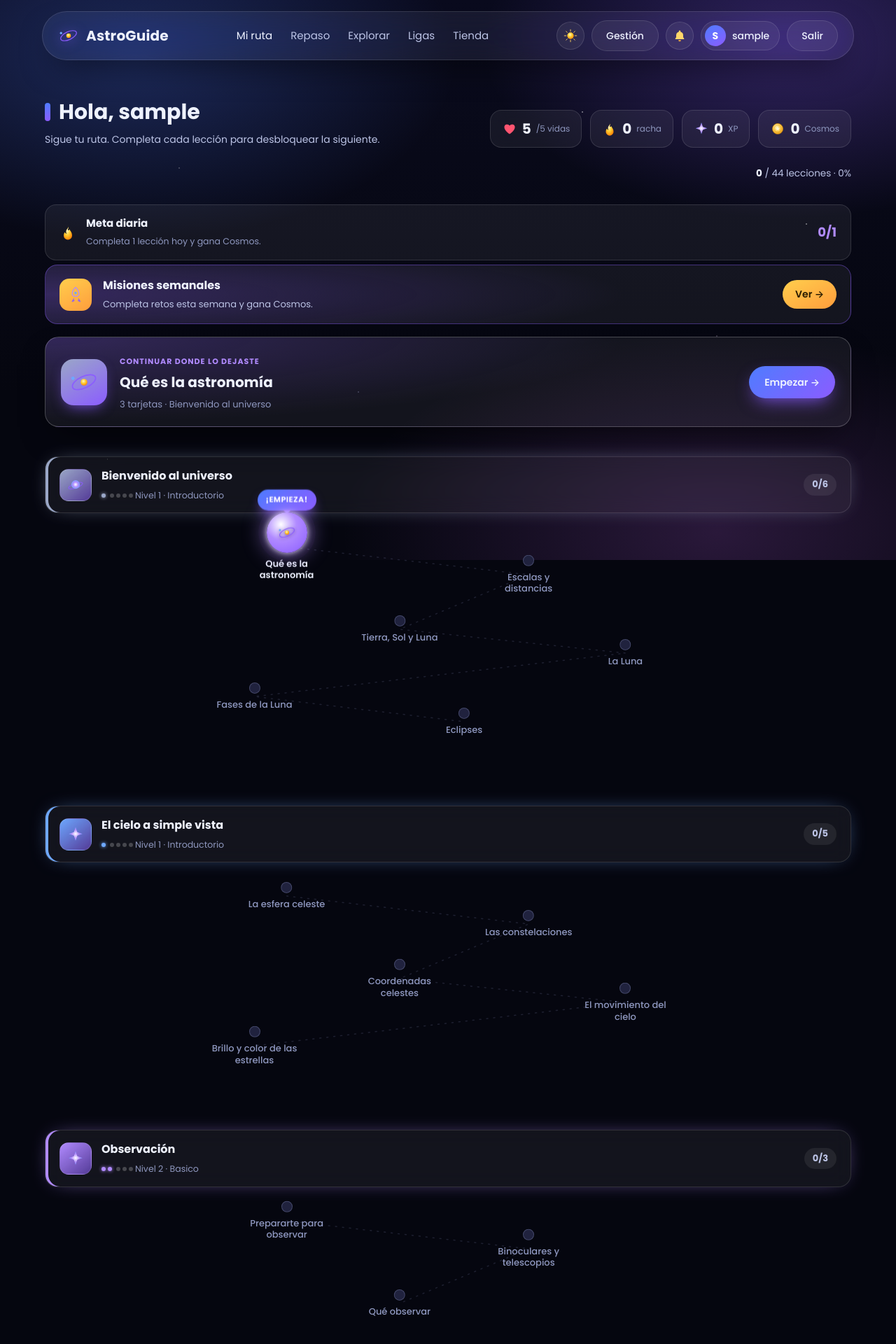
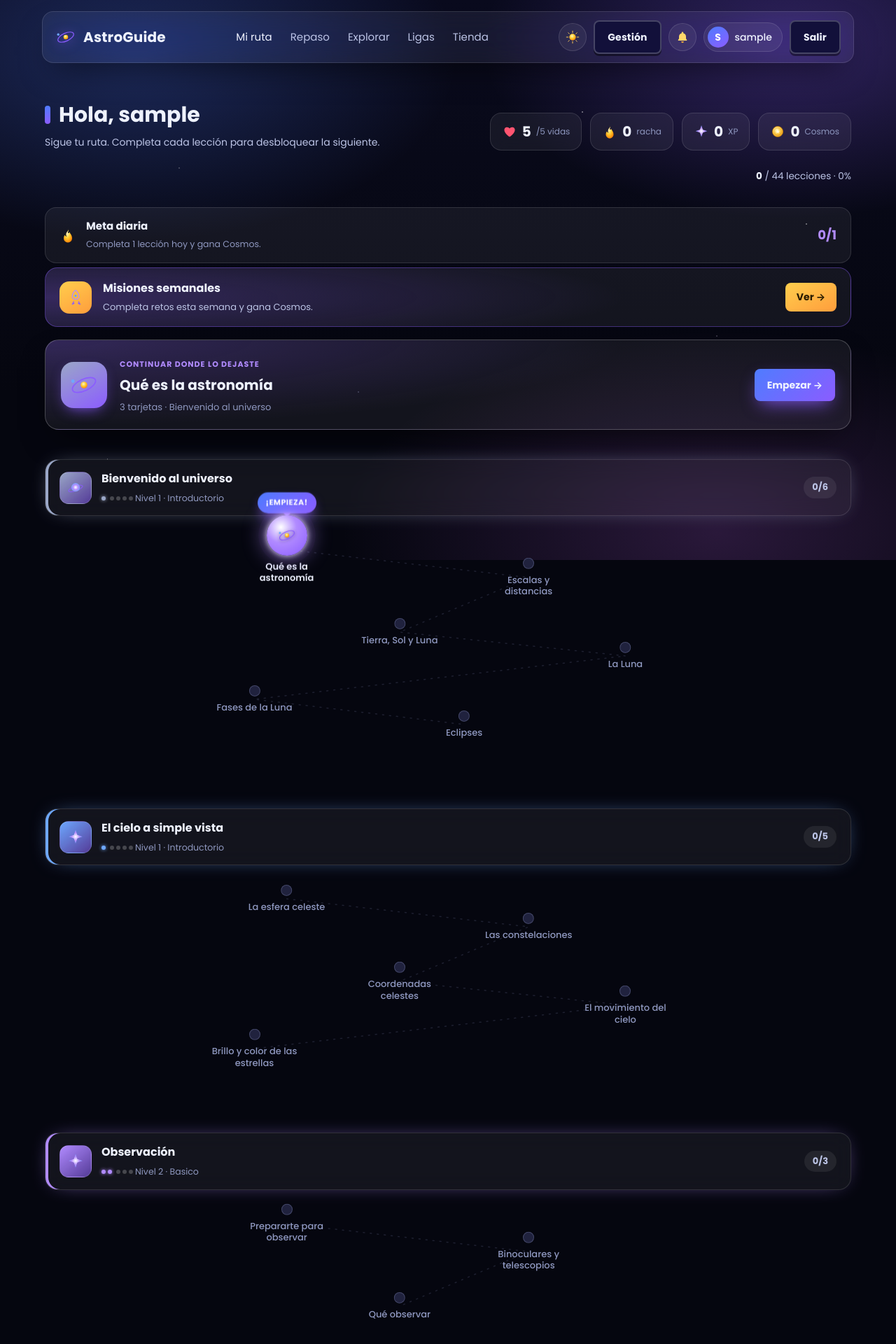
Before and after one commit to Franciscooxz/AstroGuidee, a Django app: page /app/ in a window 1280 px wide. Shown: the top 1920 px of the page at 70% size. Run offline with Django 5.2, Linux system fonts and the light colour scheme; the visitor is signed in with stand-in values (Sample User, id 1); data comes from the database, SQL or seed files in the repository; data that the repository does not hold is empty.

Commit message:
rediseño

```diff
--- a/static/astro/css/astro.css
+++ b/static/astro/css/astro.css
@@ -15,6 +15,7 @@
   --glass-brd: rgba(255, 255, 255, 0.12);
   --glass-hi: rgba(255, 255, 255, 0.22);
   --radius: 22px;
+  --btn-radius: 8px;
   --shadow: 0 20px 50px -20px rgba(0, 0, 0, 0.75);
   --font: 'Poppins', 'Segoe UI', system-ui, -apple-system, sans-serif;
 }
@@ -141,10 +142,10 @@ textarea:focus-visible, [tabindex]:focus-visible, .flip:focus-visible {
 }
 .nav-inner {
   display: flex; align-items: center; justify-content: space-between;
-  gap: 20px; padding: 12px 22px;
+  gap: 20px; padding: 12px 18px;
   background: var(--glass-bg);
   border: 1px solid var(--glass-brd);
-  border-radius: 100px;
+  border-radius: 16px;
   backdrop-filter: blur(18px) saturate(140%);
   -webkit-backdrop-filter: blur(18px) saturate(140%);
   box-shadow: var(--shadow);
@@ -162,17 +163,22 @@ textarea:focus-visible, [tabindex]:focus-visible, .flip:focus-visible {
 
 .btn {
   display: inline-flex; align-items: center; gap: 8px;
-  padding: 10px 20px; border-radius: 100px; border: 1px solid var(--glass-brd);
-  background: var(--glass-bg); color: var(--text); font-size: 14px; font-weight: 500;
-  cursor: pointer; text-decoration: none; transition: all .2s;
+  padding: 11px 18px; border-radius: var(--btn-radius); border: 2px solid var(--glass-hi);
+  background: var(--bg-2); color: var(--text); font-size: 14px; font-weight: 700;
+  letter-spacing: .01em;
+  cursor: pointer; text-decoration: none;
+  box-shadow: 0 3px 0 rgba(0, 0, 0, .45);
+  transition: transform .12s, box-shadow .12s, border-color .12s, filter .12s;
 }
-.btn:hover { border-color: var(--glass-hi); transform: translateY(-1px); }
+.btn:hover { border-color: var(--purple-soft); transform: translateY(-1px); }
+.btn:active { transform: translateY(2px); box-shadow: 0 1px 0 rgba(0, 0, 0, .45); }
 .btn-primary {
-  background: linear-gradient(135deg, var(--blue), var(--purple));
-  border: none; font-weight: 600;
-  box-shadow: 0 10px 26px -8px rgba(139, 92, 255, .8);
+  background: linear-gradient(180deg, #7eb0ff 0%, #6d4dff 100%);
+  border: none; color: #fff; font-weight: 700;
+  box-shadow: 0 4px 0 #3a2788;
 }
-.btn-primary:hover { box-shadow: 0 14px 32px -8px rgba(139, 92, 255, 1); }
+.btn-primary:hover { border-color: transparent; filter: brightness(1.06); box-shadow: 0 4px 0 #3a2788; }
+.btn-primary:active { transform: translateY(3px); box-shadow: 0 1px 0 #3a2788; filter: none; }
 
 /* ===== Hero ===== */
 .hero { display: grid; grid-template-columns: 1.1fr .9fr; gap: 40px; align-items: center; padding: 70px 0 40px; }
@@ -568,7 +574,7 @@ a.notif:hover { border-color: var(--purple-soft); background: var(--overlay); tr
 .chest-body b { display: block; font-size: 16px; }
 .chest-body span { font-size: 13px; color: var(--text-dim); }
 .chest-btn {
-  flex-shrink: 0; padding: 10px 20px; border-radius: 100px; border: none; cursor: pointer;
+  flex-shrink: 0; padding: 10px 18px; border-radius: var(--btn-radius); border: none; cursor: pointer;
   font-family: inherit; font-weight: 700; font-size: 14px; color: #2a1c00;
   background: linear-gradient(150deg, #ffce4d, #ff9d3c);
 }
@@ -757,7 +763,7 @@ a.notif:hover { border-color: var(--purple-soft); background: var(--overlay); tr
 .review-banner-body b { display: block; font-size: 16px; }
 .review-banner-body span { font-size: 13px; color: var(--text-dim); }
 .review-banner-go {
-  flex-shrink: 0; padding: 9px 18px; border-radius: 100px; font-weight: 600; font-size: 14px;
+  flex-shrink: 0; padding: 9px 16px; border-radius: var(--btn-radius); font-weight: 700; font-size: 14px;
   background: linear-gradient(150deg, var(--blue), var(--purple)); color: #fff;
 }
 .review-count-pill {
@@ -897,7 +903,7 @@ a.notif:hover { border-color: var(--purple-soft); background: var(--overlay); tr
 .cc-txt small { color: var(--purple-soft); font-size: 11px; font-weight: 700; letter-spacing: 1px; }
 .cc-txt b { display: block; font-size: 20px; margin: 2px 0; }
 .cc-txt span { color: var(--text-faint); font-size: 13px; }
-.cc-btn { flex-shrink: 0; padding: 12px 22px; border-radius: 100px; font-weight: 600; font-size: 14px;
+.cc-btn { flex-shrink: 0; padding: 12px 18px; border-radius: var(--btn-radius); font-weight: 700; font-size: 14px;
   background: linear-gradient(135deg, var(--blue), var(--purple)); box-shadow: 0 10px 26px -8px rgba(139,92,255,.9); }
 
 /* Estado todo completado */
@@ -1296,11 +1302,13 @@ a.sbadge.link:hover { border-color: var(--purple-soft); transform: translateY(-2
 .q-text { font-size: 26px; line-height: 1.25; margin-bottom: 26px; }
 .q-options { display: flex; flex-direction: column; gap: 12px; margin-bottom: 24px; }
 .q-opt {
-  text-align: left; padding: 16px 18px; border-radius: 14px; cursor: pointer;
-  background: var(--glass-bg); border: 1.5px solid var(--glass-brd);
-  color: var(--text); font-family: var(--font); font-size: 15.5px; transition: all .15s;
+  text-align: left; padding: 16px 18px; border-radius: var(--btn-radius); cursor: pointer;
+  background: var(--bg-2); border: 2px solid var(--glass-hi);
+  box-shadow: 0 3px 0 rgba(0, 0, 0, .4);
+  color: var(--text); font-family: var(--font); font-size: 15.5px; font-weight: 600; transition: transform .12s, box-shadow .12s, border-color .12s;
 }
-.q-opt:hover:not(.locked) { border-color: var(--purple-soft); background: rgba(255,255,255,.09); transform: translateY(-1px); }
+.q-opt:hover:not(.locked) { border-color: var(--purple-soft); transform: translateY(-1px); }
+.q-opt:active:not(.locked) { transform: translateY(2px); box-shadow: 0 1px 0 rgba(0, 0, 0, .4); }
 .q-opt.locked { cursor: default; }
 .q-opt.correct { border-color: #3ddc84; background: rgba(61,220,132,.16); }
 .q-opt.wrong { border-color: #ff6b81; background: rgba(255,107,129,.16); }
@@ -1374,7 +1382,7 @@ body.has-tabs { }
     box-shadow: 0 12px 30px -14px rgba(0, 0, 0, 0.8), inset 0 1px 0 rgba(255, 255, 255, 0.12);
   }
   /* Botones y chip del nav tambien menos redondos, mas "cuadrado suave" */
-  .nav-actions .btn, .nav-user { border-radius: 14px; }
+  .nav-actions .btn, .nav-user { border-radius: var(--btn-radius); }
   .brand { font-size: 18px; }
   .nav-uname { display: none; }
   .nav-user { padding: 4px; gap: 0; }
```
